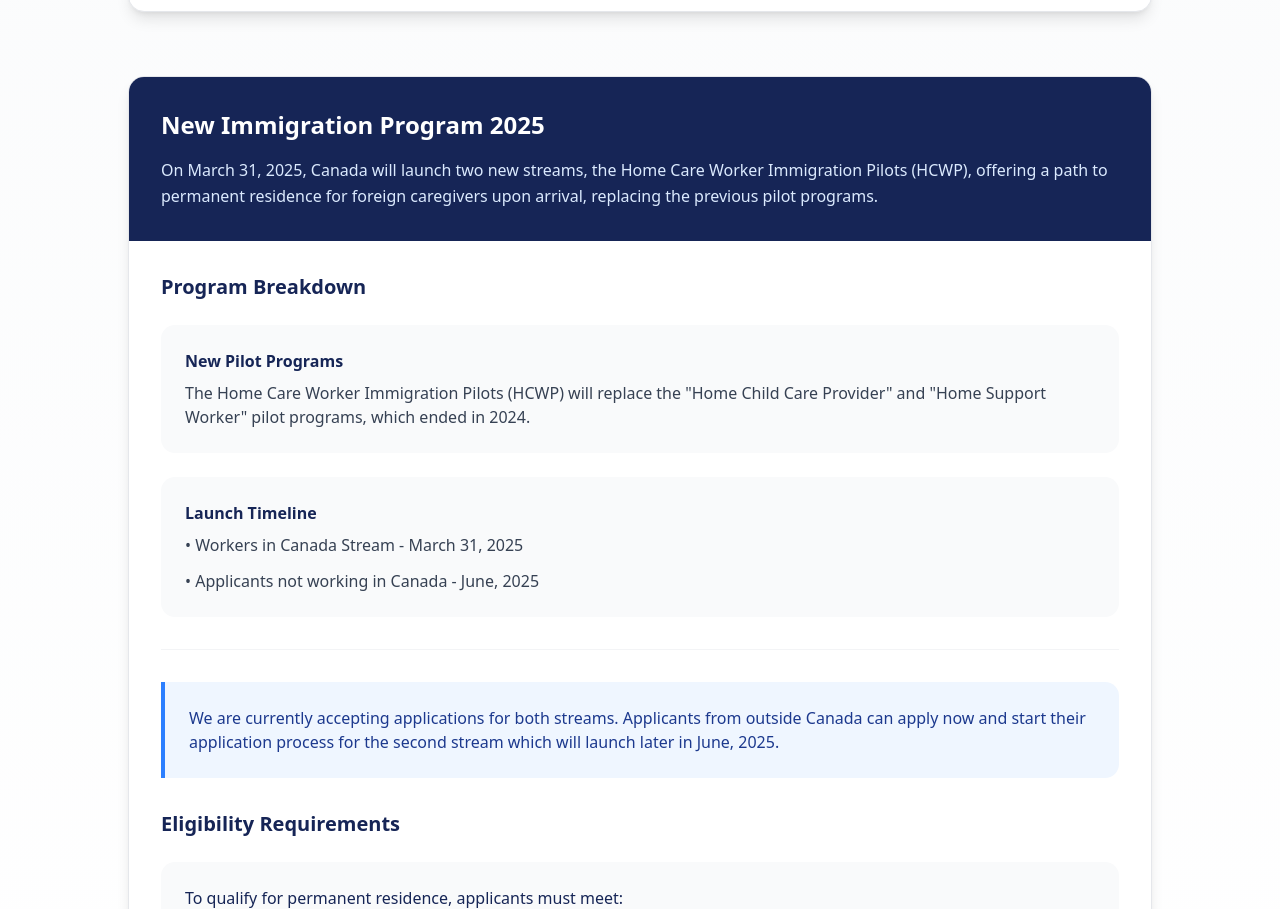
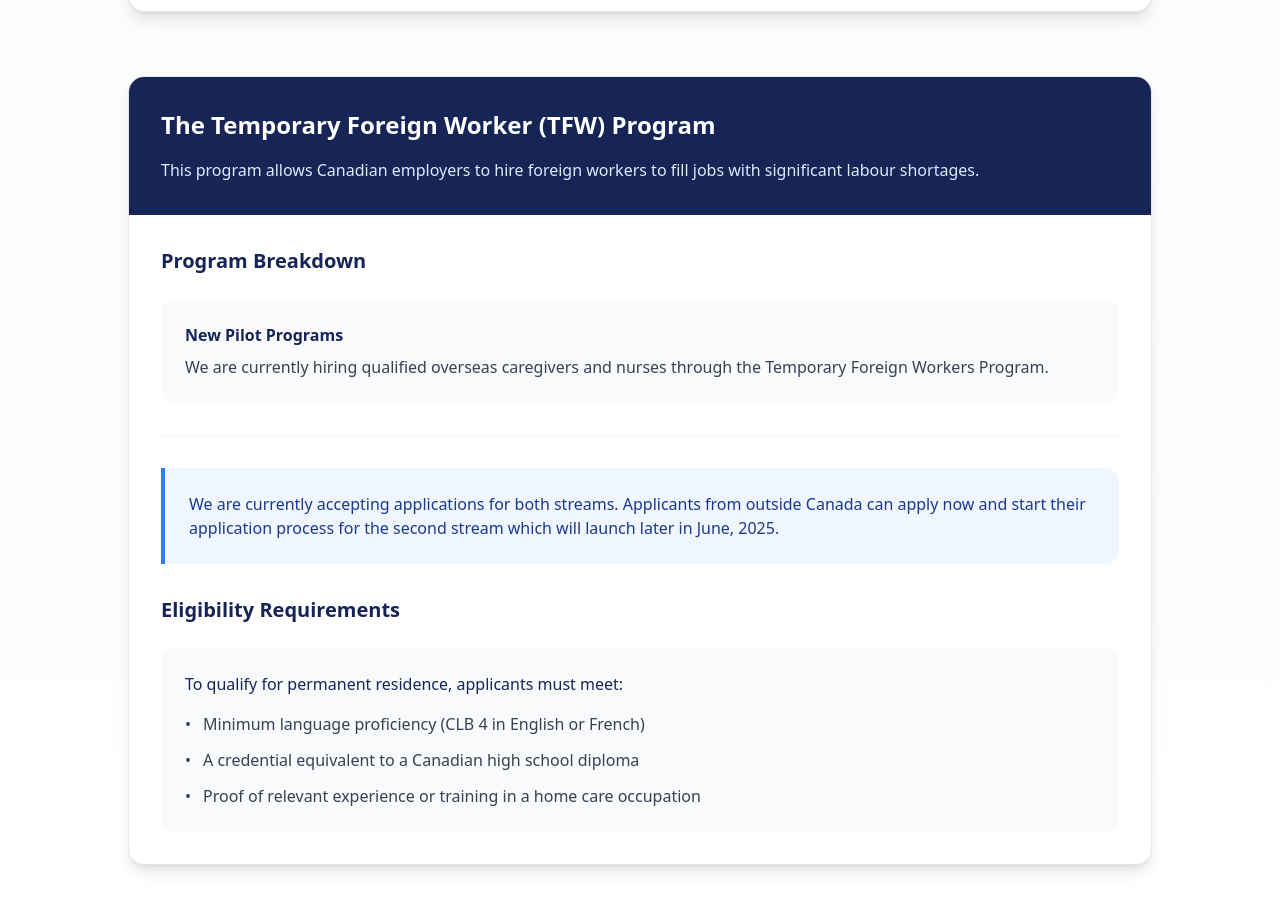
Before and after one commit to Tayyab-742002/HamiltonHealthCareServices, a Next.js app: page /careers in a window 1280 px wide. Shown: the part 1533-2442 px from the top of the page. Built offline with nearby package versions, Linux system fonts and the light colour scheme.

Commit message:
minor fixes in careers page

```diff
--- a/src/components/features/careers/opportunities/ImmigrationProgram.tsx
+++ b/src/components/features/careers/opportunities/ImmigrationProgram.tsx
@@ -6,10 +6,11 @@ export default function ImmigrationProgram() {
       {/* Header Section */}
       <div className="p-4 sm:p-8 bg-blue-950 text-white">
         <h3 className="text-xl sm:text-2xl font-semibold mb-4">
-          New Immigration Program 2025
+          The Temporary Foreign Worker (TFW) Program
         </h3>
         <p className="text-sm sm:text-base text-blue-100 leading-relaxed">
-          On March 31, 2025, Canada will launch two new streams, the Home Care Worker Immigration Pilots (HCWP), offering a path to permanent residence for foreign caregivers upon arrival, replacing the previous pilot programs.
+          This program allows Canadian employers to hire foreign workers to fill
+          jobs with significant labour shortages.
         </p>
       </div>
 
@@ -23,26 +24,38 @@ export default function ImmigrationProgram() {
             </h4>
             <div className="grid gap-4 sm:gap-6">
               <div className="bg-gray-50 p-4 sm:p-6 rounded-xl">
-                <h5 className="font-semibold text-blue-950 mb-2">New Pilot Programs</h5>
+                <h5 className="font-semibold text-blue-950 mb-2">
+                  New Pilot Programs
+                </h5>
                 <p className="text-sm sm:text-base text-gray-700">
-                  The Home Care Worker Immigration Pilots (HCWP) will replace the "Home Child Care Provider" and "Home Support Worker" pilot programs, which ended in 2024.
+                  We are currently hiring qualified overseas caregivers and
+                  nurses through the Temporary Foreign Workers Program.
                 </p>
               </div>
 
-              <div className="bg-gray-50 p-4 sm:p-6 rounded-xl">
-                <h5 className="font-semibold text-blue-950 mb-2">Launch Timeline</h5>
+              {/* <div className="bg-gray-50 p-4 sm:p-6 rounded-xl">
+                <h5 className="font-semibold text-blue-950 mb-2">
+                  Launch Timeline
+                </h5>
                 <div className="space-y-2 sm:space-y-3">
-                  <p className="text-sm sm:text-base text-gray-700">• Workers in Canada Stream - March 31, 2025</p>
-                  <p className="text-sm sm:text-base text-gray-700">• Applicants not working in Canada - June, 2025</p>
+                  <p className="text-sm sm:text-base text-gray-700">
+                    • Workers in Canada Stream - March 31, 2025
+                  </p>
+                  <p className="text-sm sm:text-base text-gray-700">
+                    • Applicants not working in Canada - June, 2025
+                  </p>
                 </div>
-              </div>
+              </div> */}
             </div>
           </div>
 
           {/* Important Notice */}
           <div className="bg-blue-50 border-l-4 border-blue-500 p-4 sm:p-6 rounded-r-xl">
             <p className="text-sm sm:text-base text-blue-900 font-medium">
-              We are currently accepting applications for both streams. Applicants from outside Canada can apply now and start their application process for the second stream which will launch later in June, 2025.
+              We are currently accepting applications for both streams.
+              Applicants from outside Canada can apply now and start their
+              application process for the second stream which will launch later
+              in June, 2025.
             </p>
           </div>
 
@@ -61,12 +74,13 @@ export default function ImmigrationProgram() {
                   Minimum language proficiency (CLB 4 in English or French)
                 </li>
                 <li className="flex items-center">
-                  <span className="mr-3">•</span>
-                  A credential equivalent to a Canadian high school diploma
+                  <span className="mr-3">•</span>A credential equivalent to a
+                  Canadian high school diploma
                 </li>
                 <li className="flex items-center">
                   <span className="mr-3">•</span>
-                  Proof of relevant experience or training in a home care occupation
+                  Proof of relevant experience or training in a home care
+                  occupation
                 </li>
               </ul>
             </div>
--- a/src/components/features/contact/info/ContactInfo.tsx
+++ b/src/components/features/contact/info/ContactInfo.tsx
@@ -6,7 +6,7 @@ export default function ContactInfo() {
   const contactDetails = [
     {
       title: "24/7 Support",
-      info: "1-800-123-4567",
+      info: "+1 (236) 706-5082",
       icon: (
         <svg
           className="w-6 h-6"
```
Also changed, not shown: 1 other file (tests, documents, lock files or other folders).
